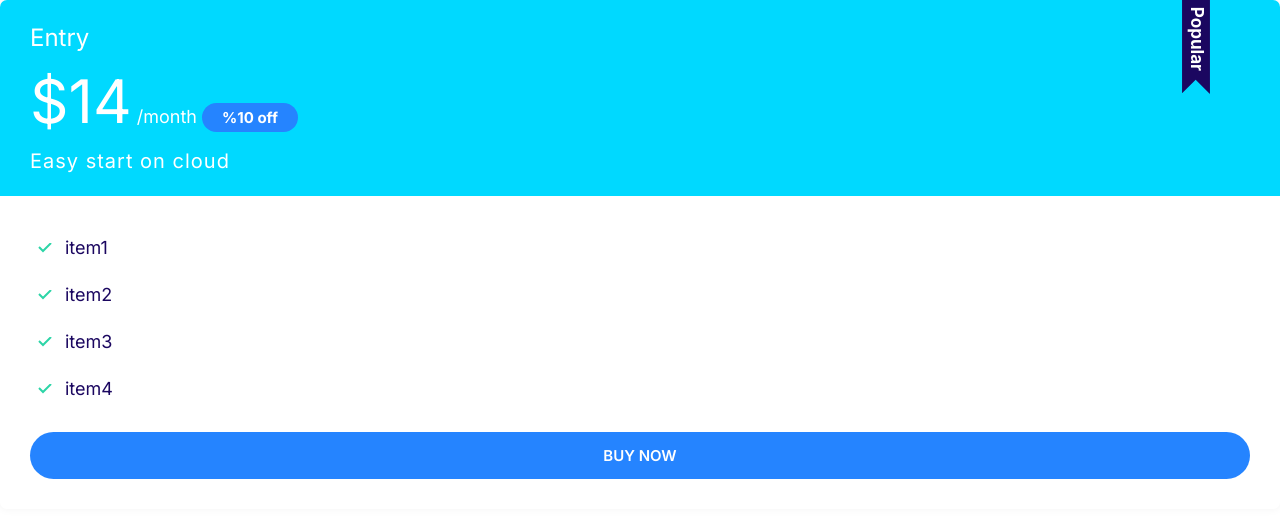
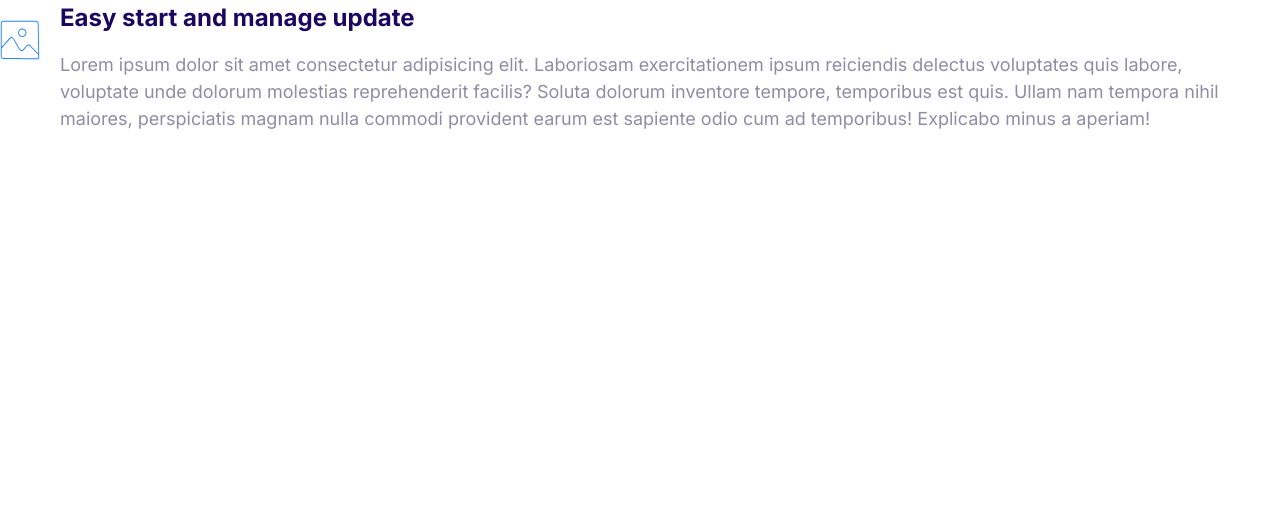
Before and after one commit to RazorBlade2020/sobhanify, a plain HTML site: page index.html in a window 1280 px wide. Drawn offline with Linux system fonts and the light colour scheme.

Commit message:
mediaQuery

```diff
--- a/css/styles.css
+++ b/css/styles.css
@@ -284,3 +284,15 @@ a{
     top: -6px;
     right: 5%;
 }
+.media{
+    display: flex;
+}
+.media__title{
+    margin-top: 0;
+}
+.media__body{
+    margin: 0 2rem;
+}
+.media__image{
+    margin-top: 2rem;
+}
--- a/index.html
+++ b/index.html
@@ -16,24 +16,22 @@
     <link rel="stylesheet" href="/css/styles.css" />
   </head>
   <body>
-    <div class="plan plan--popular">
-      <div class="card card--secondary">
-        <header class="card__header">
-          <h3 class="plan__name">Entry</h3>
-          <span class="plan__price">$14</span>
-          <span class="plan_billing-cycle">/month</span>
-          <spnan class="badge badge--secondary badeg--small">%10 off</spnan>
-          <span class="description">Easy start on cloud</span>
-        </header>
-        <div class="card__body">
-          <ul class="list list--tick">
-            <li class="list__item">item1</li>
-            <li class="list__item">item2</li>
-            <li class="list__item">item3</li>
-            <li class="list__item">item4</li>
-          </ul>
-          <button class="btn btn--primary btn--block">Buy now</button>
-        </div>
+    <div class="media">
+      <div class="media__image">
+        <svg class="icon icon--primary">
+          <use xlink:href="images/sprite.svg#snap"></use>
+        </svg>
+      </div>
+      <div class="media__body">
+        <h3 class="media__title">Easy start and manage update</h3>
+        <p>
+          Lorem ipsum dolor sit amet consectetur adipisicing elit. Laboriosam
+          exercitationem ipsum reiciendis delectus voluptates quis labore,
+          voluptate unde dolorum molestias reprehenderit facilis? Soluta dolorum
+          inventore tempore, temporibus est quis. Ullam nam tempora nihil
+          maiores, perspiciatis magnam nulla commodi provident earum est
+          sapiente odio cum ad temporibus! Explicabo minus a aperiam!
+        </p>
       </div>
     </div>
   </body>
```
Also changed, not shown: components/mediaQuery.html (added, +18 -0 lines).
